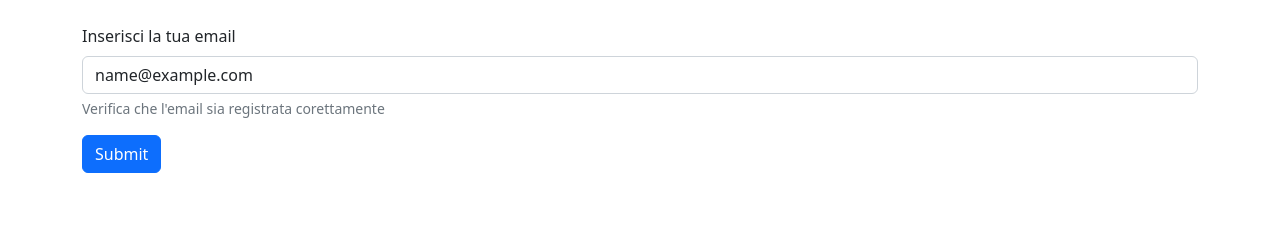
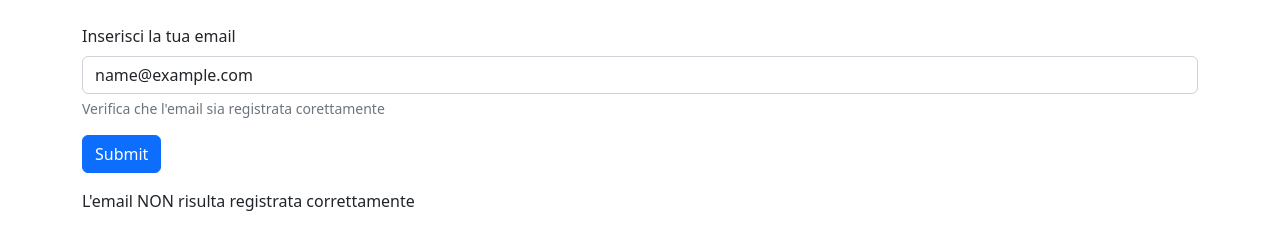
Before and after one commit to DamianoCasolari/js-mail-dadi, a plain HTML site: page index.html in a window 1280 px wide. Both pictures are taken after typing "name@example.com" into the empty fields and a click on the button "Submit". Drawn offline with nearby package versions, Linux system fonts and the light colour scheme.

Commit message:
add includes method

```diff
--- a/assets/js/main.js
+++ b/assets/js/main.js
@@ -11,20 +11,22 @@ const emailList = [
     "a-team@gmail.com"
 ];
 
-let inputEl = document.querySelector(".form-control").value;
+
 const btnEl = document.querySelector(".btn");
+let inputEl;
+let resultEl = document.querySelector(".result");
 
-btnEl.addEventListener("click", function(e){
+btnEl.addEventListener("click", function (e) {
     e.preventDefault();
-    console.log(inputEl)
-for (let i = 0; i < emailList.length; i++) {
+    let inputEl = document.querySelector(".form-control").value;
+    for (let i = 0; i < emailList.length; i++) {
 
-    if (emailList[i] == inputEl) {
+        if (emailList.includes(inputEl)) {
+            resultEl.innerText = "L'email risulta registrata correttamente";
 
-        console.log("si")
 
-    } else {
-        console.log("no")
+        } else {
+            resultEl.innerText = "L'email NON risulta registrata correttamente";
+        }
     }
-}
-} );
+});
--- a/index.html
+++ b/index.html
@@ -29,6 +29,8 @@
             <button type="submit" class="btn btn-primary my-3">Submit</button>
         </form>
 
+        <div class="result"></div>
+
 
     </section>
     <script src="./assets/js/main.js"></script>
```
